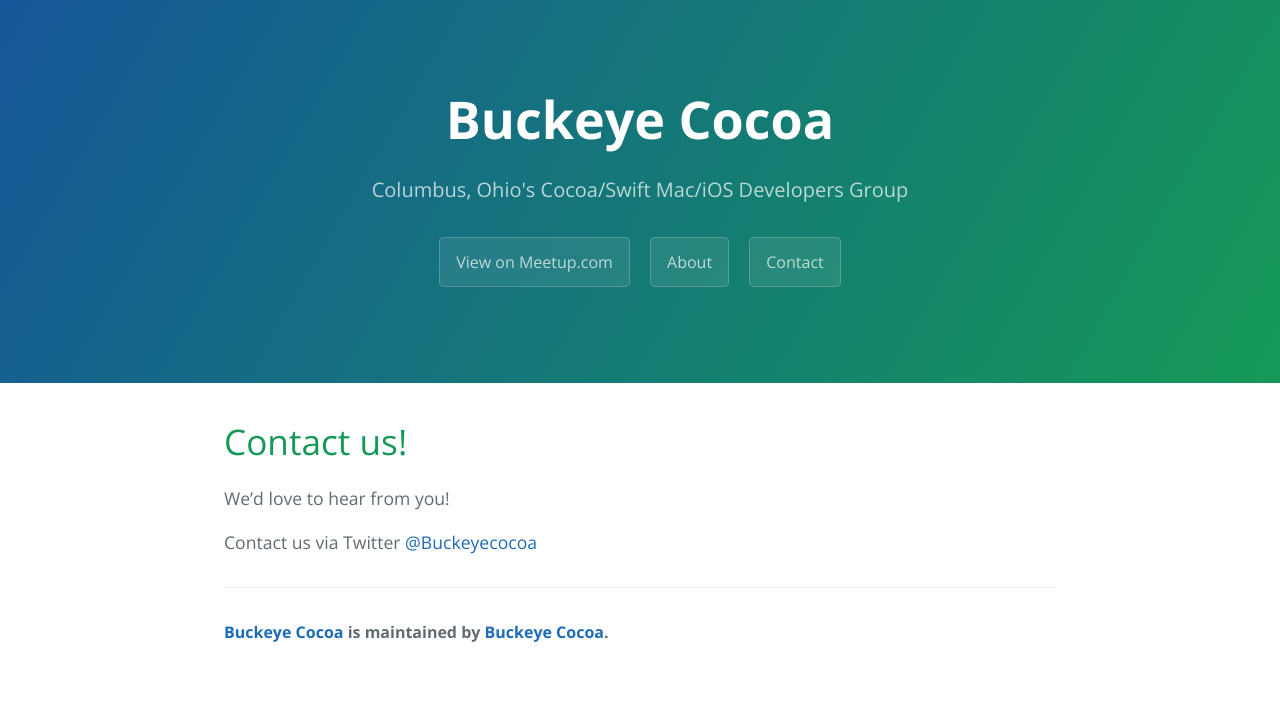
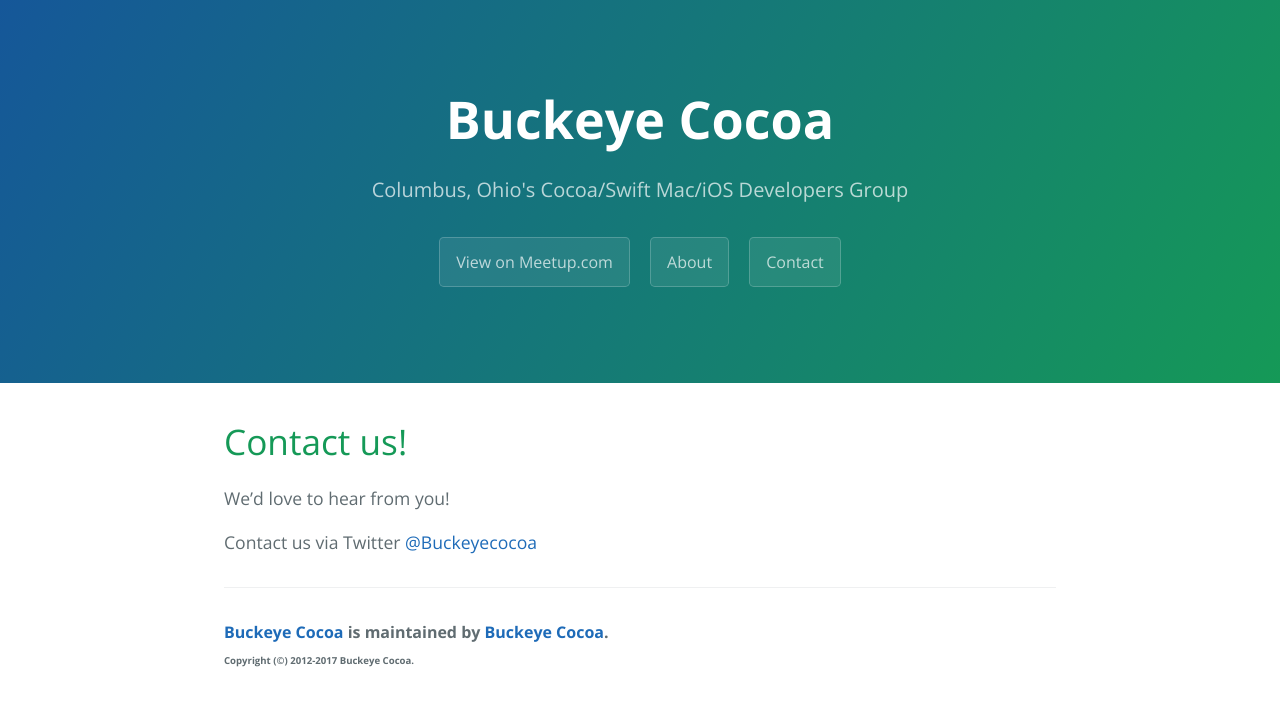
Before and after one commit to Buckeyecocoa/buckeyecocoa.github.io, a Jekyll site: the page built from contact.md, in a window 1280 px wide. Shown: the top 706 px of the page. Built offline with Jekyll 4.4.1, drawn with Linux system fonts in a browser that asks for light colours.

Commit message:
Add copyright to footer

```diff
--- a/_includes/page-footer.html
+++ b/_includes/page-footer.html
@@ -1,3 +1,4 @@
 <footer class="site-footer">
   <span class="site-footer-owner"><a href="{{ site.url }}">{{ site.title }}</a> is maintained by <a href="{{ site.author.url }}">{{ site.author.name }}</a>.</span>
+  <p class="site-footer-copyright">Copyright (&copy;) 2012-2017 Buckeye Cocoa.</p>
 </footer>
```
